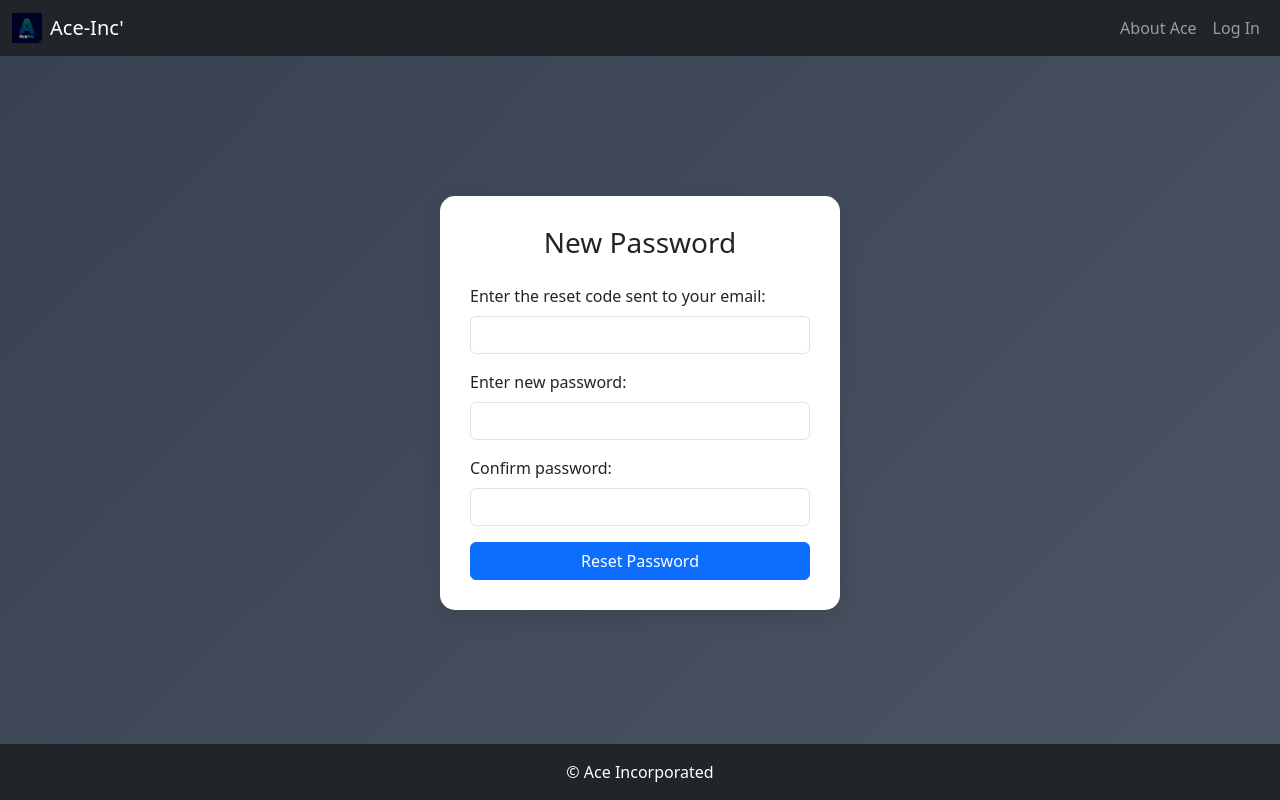
After one commit to Ace-7854/AceInc_blogging, a Flask app: page /reset_password in a window 1280 px wide. The commit adds this page. Run offline with Flask 3, Linux system fonts and the light colour scheme.

Commit message:
Add password reset functionality with email verification and new templates

```diff
--- a/app.py
+++ b/app.py
@@ -88,7 +88,6 @@ def register():
             'email' : email,
             'pwrd' : pwrd
         }
-
 
         from custom_modules.email_module import EmailManager
         mail = EmailManager()
@@ -378,6 +377,66 @@ def edit_user(id:int):
         user=user
     )
 
+@app.route('/forgot_password', methods=['GET', 'POST'])
+def forgot_password():
+    if request.method == 'POST':
+        email = request.form['email']
+
+        from custom_modules.mysql_module import MySQLManager
+        db = MySQLManager()
+        db.connect()
+
+        user = db.get_user_by_email(email)
+        session['user'] = user
+        if user:
+            from custom_modules.email_module import EmailManager
+            mail = EmailManager()
+            try:
+                code = mail.send_reset_password(email)
+                session['reset_code'] = code
+                session['reset_email'] = email
+                return redirect(url_for('reset_password'))
+            except Exception as e:
+                print(f"Error sending reset email: {e}")
+                flash("An error occurred while sending the reset email. Please try again.", 'error')
+        else:
+            flash("Email not found. Please register first.", 'error')
+
+        db.disconnect()
+
+    return render_template('forgot_password.html')
+
+@app.route('/reset_password', methods=['GET', 'POST'])
+def reset_password():
+    if request.method == 'POST':
+        code = request.form['code']
+        new_password = request.form['pass']
+        confirm_password = request.form['re-pass']
+
+        if new_password != confirm_password:
+            flash("Passwords do not match.", 'error')
+            return redirect(url_for('reset_password'))
+
+        if int(code) != session['reset_code']:
+            flash("Invalid reset code.", 'error')
+            return redirect(url_for('reset_password'))
+
+        from custom_modules.mysql_module import MySQLManager
+        db = MySQLManager()
+        db.connect()
+
+        try:
+            db.update_user(session['user']['user_id'], password=new_password)
+            flash("Password reset successfully!", 'success')
+            return redirect(url_for('logout'))
+        except Exception as e:
+            print(f"Error resetting password: {e}")
+            flash("An error occurred while resetting your password. Please try again.", 'error')
+        finally:
+            db.disconnect()
+
+    return render_template('password_reset.html')
+
 
 if __name__ == '__main__':
     # app.run(host='0.0.0.0', port=5000)
--- a/templates/login.html
+++ b/templates/login.html
@@ -5,7 +5,7 @@
 {% block content %}
 <div class="login-container">
     <h3 class="text-center mb-4">Login to Your Account</h3>
-    <form method="POST" action="/login">
+    <form method="POST" action="">
         <div class="mb-3">
             <label for="username" class="form-label">Username or Email</label>
             <input type="text" class="form-control" id="username" name="username" required>
@@ -25,7 +25,7 @@
     </form>
 
     <div class="mt-3 text-center">
-        <a href="/forgot-password" class="text-decoration-none">Forgot password?</a><br>
+        <a href="{{ url_for('forgot_password') }}" class="text-decoration-none">Forgot password?</a><br>
         <span class="text-muted">Don't have an account? <a href="/register">Register</a></span>
     </div>
 </div>
--- /dev/null
+++ b/templates/password_reset.html
@@ -0,0 +1,22 @@
+{% extends 'base.html' %}
+{% block title %}Password Reset{% endblock %}
+
+{% block content %}
+
+<div class="login-container">
+    <h3 class="text-center mb-4">New Password</h3>
+    <form method="POST">
+        <label for="code" class="form-label">Enter the reset code sent to your email:</label>
+        <input type="text" class="form-control mb-3" id="code" name="code" required>
+
+        <label for="pass" class="form-label">Enter new password:</label>
+        <input type="password" class="form-control mb-3" id="pass" name="pass" required>
+
+        <label for="re-pass" class="form-label">Confirm password:</label>
+        <input type="password" class="form-control mb-3" id="re-pass" name="re-pass" required>
+
+        <button type="submit" class="btn btn-primary w-100">Reset Password</button>
+    </form>
+</div>
+
+{% endblock %}
--- a/templates/profile_page.html
+++ b/templates/profile_page.html
@@ -1,5 +1,5 @@
 <!-- PAGE FOR THE USERS PROFILE -->
- {% extends "base.html" %}
+{% extends "base.html" %}
 {% block title %}User Profile{% endblock %}
 
 {% block content %}
```
Also changed, not shown: custom_modules/email_module.py (+14 -0 lines), templates/forgot_password.html (added, +19 -0 lines).
